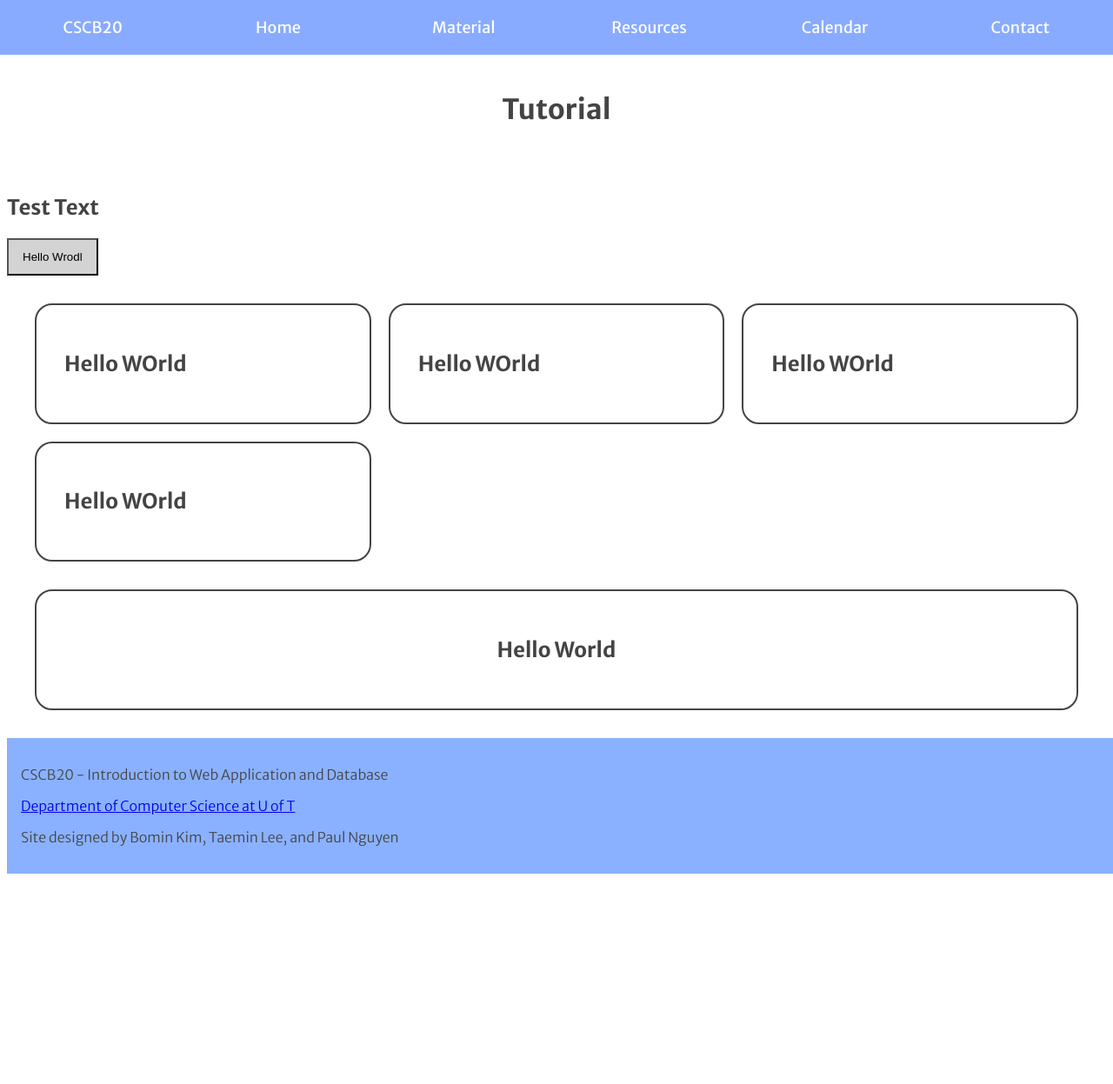
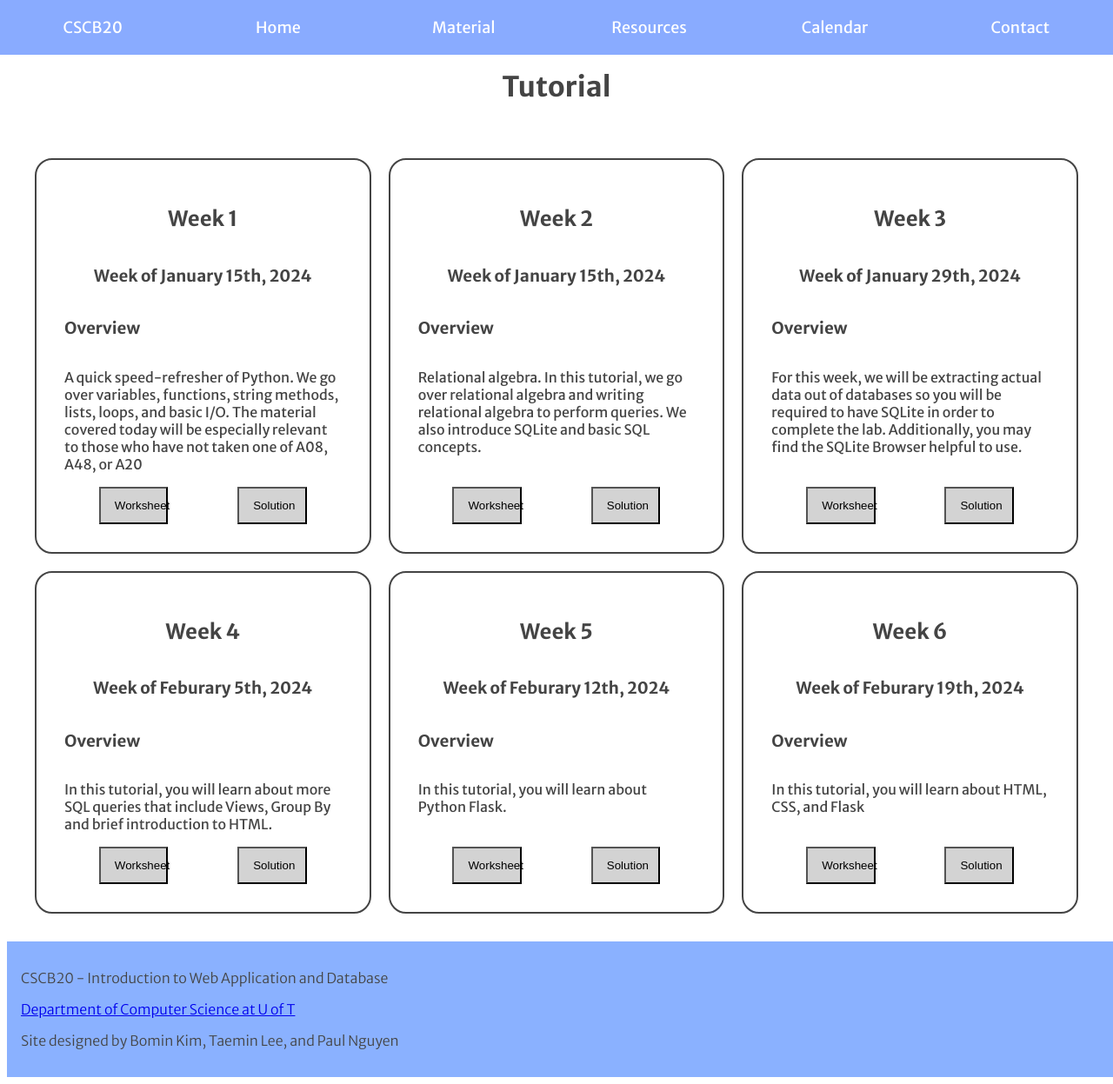
Before and after one commit to taeminlee0601/CSCB20-A3, a Flask app: template templates/tutorials.html in a window 1280 px wide. Shown: the whole page at 87% size. Before the commit the page ends 1005 px from the top, so only its background shows below. Run offline with Flask 3, Linux system fonts and the light colour scheme; the template is opened without the code that fills it, so the values that code supplies are empty.

Commit message:
Finished designing tutorial but didnt link navbar or buttons

```diff
--- a/static/index.css
+++ b/static/index.css
@@ -113,7 +113,7 @@ footer {
 
 h1 {
     font-family: 'Merriweather Sans';
-    padding: 15px;
+    padding: 30px;
     text-align: center;
 }
 
--- a/static/tutorial.css
+++ b/static/tutorial.css
@@ -1,4 +1,22 @@
-.page-title {
-    font-family: 'Merriweather Sans';
-    padding: 20px;
+@import url(../static/index.css);
+
+h2 {
+    text-align: center;
 }
+
+.subtitle {
+    text-align: center;
+}
+
+.description-col-box {
+    display: flex;
+    flex-direction: column;
+}
+
+.button-div {
+    display: grid;
+    grid-template-columns: repeat(2, 1fr);
+    justify-items: center;
+    align-items: center;
+    margin-top: auto
+}
--- a/templates/tutorials.html
+++ b/templates/tutorials.html
@@ -48,34 +48,74 @@
     </header>
 
     <!-- This is the main body of the page -->
-    <div class="page-title">
-      <h1>Tutorial</h1>
-    </div>
-
-    <h2>Test Text</h2>
-
-    <button>Hello Wrodl</button>
+    <h1>Tutorial</h1>
 
     <div class="description-col">
       <div class="description-col-box">
-        <h2>Hello WOrld</h2>
+        <h2>Week 1</h2>
+        <h3 class="subtitle">Week of January 15th, 2024</h3>
+        <h3>Overview</h3>
+        <p>A quick speed-refresher of Python. We go over variables, functions, string methods, lists, loops, and basic I/O.  The material covered today will be especially relevant to those who have not taken one of A08, A48, or A20</p>
+        <div class="button-div">
+          <button>Worksheet</button>
+          <button>Solution</button>
+        </div>
       </div>
 
       <div class="description-col-box">
-        <h2>Hello WOrld</h2>
+        <h2>Week 2</h2>
+        <h3 class="subtitle">Week of January 15th, 2024</h3>
+        <h3>Overview</h3>
+        <p>Relational algebra. In this tutorial, we go over relational algebra and writing relational algebra to perform queries. We also introduce SQLite and basic SQL concepts.</p>
+        <div class="button-div">
+          <button>Worksheet</button>
+          <button>Solution</button>
+        </div>
       </div>
 
       <div class="description-col-box">
-        <h2>Hello WOrld</h2>
+        <h2>Week 3</h2>
+        <h3 class="subtitle">Week of January 29th, 2024</h3>
+        <h3>Overview</h3>
+        <p>For this week, we will be extracting actual data out of databases so you will be required to have SQLite in order to complete the lab. Additionally, you may find the SQLite Browser helpful to use.</p>
+        <div class="button-div">
+          <button>Worksheet</button>
+          <button>Solution</button>
+        </div>
       </div>
 
       <div class="description-col-box">
-        <h2>Hello WOrld</h2>
+        <h2>Week 4</h2>
+        <h3 class="subtitle">Week of Feburary 5th, 2024</h3>
+        <h3>Overview</h3>
+        <p>In this tutorial, you will learn about more SQL queries that include Views, Group By and brief introduction to HTML.</p>
+        <div class="button-div">
+          <button>Worksheet</button>
+          <button>Solution</button>
+        </div>
       </div>
-    </div>
 
-    <div class="description-row">
-      <h2>Hello World</h2>
+      <div class="description-col-box">
+        <h2>Week 5</h2>
+        <h3 class="subtitle">Week of Feburary 12th, 2024</h3>
+        <h3>Overview</h3>
+        <p>In this tutorial, you will learn about Python Flask.</p>
+        <div class="button-div">
+          <button>Worksheet</button>
+          <button>Solution</button>
+        </div>
+      </div>
+
+      <div class="description-col-box">
+        <h2>Week 6</h2>
+        <h3 class="subtitle">Week of Feburary 19th, 2024</h3>
+        <h3>Overview</h3>
+        <p>In this tutorial, you will learn about HTML, CSS, and Flask</p>
+        <div class="button-div">
+          <button>Worksheet</button>
+          <button>Solution</button>
+        </div>
+      </div>
     </div>
 
     <!-- This is the footer of the page -->
```
